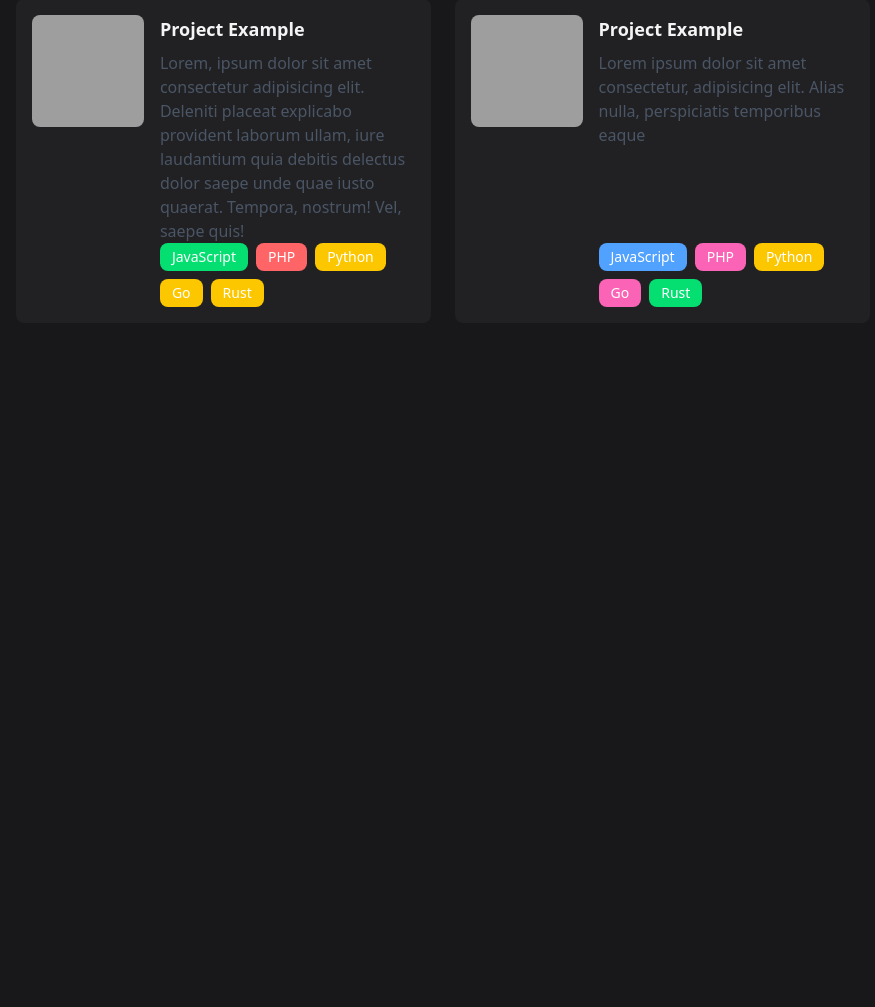
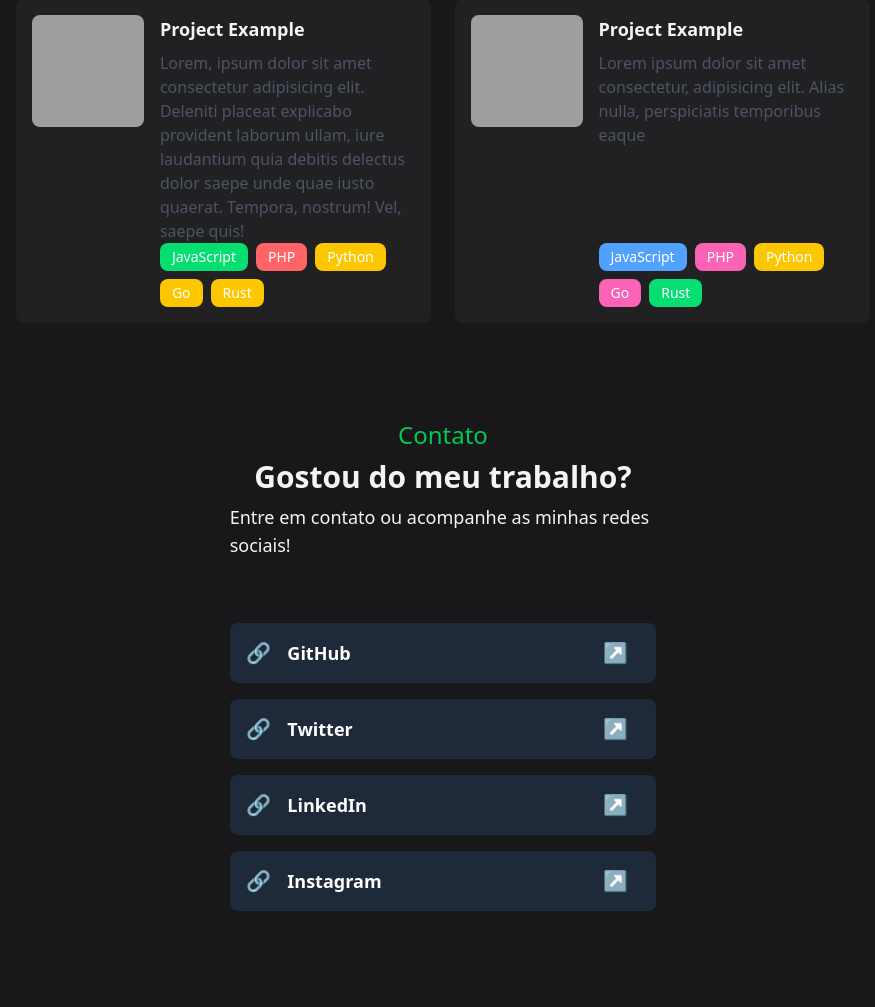
Before and after one commit to phmc99/study-php-portfolio, a PHP site: page / in a window 1280 px wide. Shown: the part 1769-2776 px from the top of the page, without its empty margins (197-1072 px from the left). Before the commit the page ends 2076 px from the top, so only its background shows below. Run offline with PHP 8.4, Linux system fonts and the light colour scheme; grey boxes are pictures that could not be loaded.

Commit message:
contacts section

```diff
--- /dev/null
+++ b/components/contactsList.php
@@ -0,0 +1,46 @@
+<?php
+$socials = [];
+
+$social1 = new stdClass();
+$social1->title = "GitHub";
+$social1->href = "https://github.com";
+$social1->iconName = "github";
+
+$social2 = new stdClass();
+$social2->title = "Twitter";
+$social2->href = "https://twitter.com";
+$social2->iconName = "twitter";
+
+$social3 = new stdClass();
+$social3->title = "LinkedIn";
+$social3->href = "https://linkedin.com";
+$social3->iconName = "linkedin";
+
+$social4 = new stdClass();
+$social4->title = "Instagram";
+$social4->href = "https://instagram.com";
+$social4->iconName = "instagram";
+
+$socials[] = $social1;
+$socials[] = $social2;
+$socials[] = $social3;
+$socials[] = $social4;
+?>
+
+<ul class="grid grid-cols-1 gap-4 place-items-center w-full">
+  <?php
+  foreach ($socials as $social) {
+    echo "
+      <li class='p-4 rounded-lg text-white bg-gray-800 w-1/2'>
+        <a href='{$social->href}' target='_blank' class='font-semibold text-lg flex justify-between items-center'>
+          <div>
+            <span class='text-xl mr-3'>🔗</span>
+            <span>{$social->title}</span>
+          </div>
+          <span class='text-xl mr-3'>↗️</span>
+        </a>
+      </li>
+    ";
+  }
+  ?>
+</ul>
--- a/index.php
+++ b/index.php
@@ -40,6 +40,17 @@
       <?php include('./components/jobCard.php') ?>
     </div>
   </section>
+  <section class="my-24">
+    <div class="w-2/3 flex flex-col items-center mx-auto">
+
+      <div class="w-1/2 mx-auto flex flex-col items-center gap-2 mb-16">
+        <h2 class="text-green-500 text-2xl">Contato</h2>
+        <p class="font-bold text-3xl">Gostou do meu trabalho?</p>
+        <p class="text-lg">Entre em contato ou acompanhe as minhas redes sociais!</p>
+      </div>
+      <?php include('./components/contactsList.php') ?>
+    </div>
+  </section>
 </body>
 
 </html>
```
